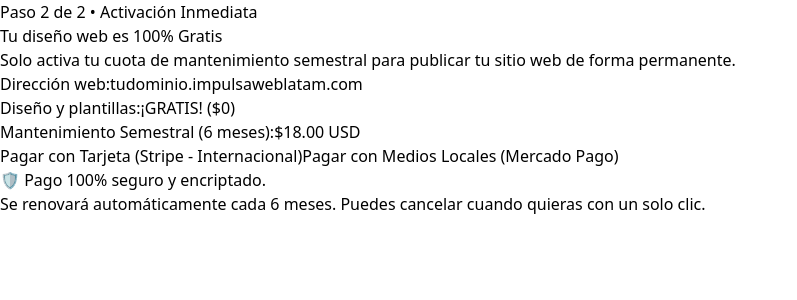
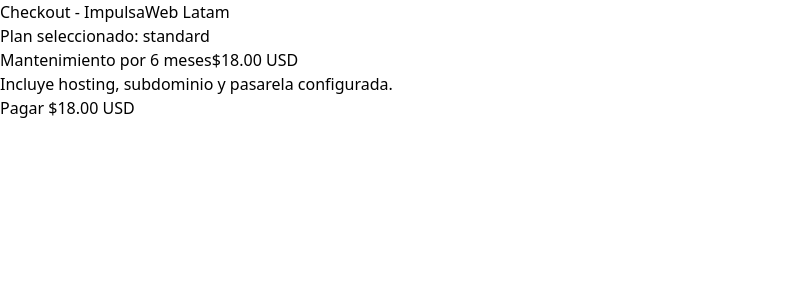
Before and after one commit to Folaxi-Global/impulsaweblatam, a Next.js app: page /checkout in a window 1280 px wide. Shown: the top 300 px of the page, without its empty margins (0-797 px from the left). Built offline with nearby package versions, Linux system fonts and the light colour scheme.

Commit message:
Update page.tsx

```diff
--- a/app/checkout/page.tsx
+++ b/app/checkout/page.tsx
@@ -1,83 +1,40 @@
 'use client'
 
 import { useSearchParams } from 'next/navigation'
-import { useState } from 'react'
+import { Suspense } from 'react'
 
-export default function CheckoutPage() {
+function CheckoutContent() {
   const searchParams = useSearchParams()
-  const subdomain = searchParams.get('subdomain') || 'tudominio'
-  const country = searchParams.get('country') || 'CL'
-
-  const [loading, setLoading] = useState(false)
-
-  const handleActivate = (gateway: string) => {
-    setLoading(true)
-    console.log(`Iniciando pago de $18 USD con ${gateway} para el subdominio: ${subdomain}`)
-
-    // Aquí integrarás la redirección a Stripe o Mercado Pago según corresponda
-    setTimeout(() => {
-      alert(`Conectando con la pasarela de pago (${gateway})...`)
-      setLoading(false)
-    }, 1500)
-  }
+  const plan = searchParams.get('plan') || 'standard'
 
   return (
-    <main className="min-h-screen bg-slate-950 text-white p-6 md:p-12 flex items-center justify-center">
-      <div className="max-w-xl w-full bg-slate-900 border border-slate-800 p-8 rounded-2xl shadow-2xl">
+    <main className="min-h-screen bg-slate-950 text-white p-8 max-w-xl mx-auto">
+      <h1 className="text-3xl font-bold mb-4">Checkout - ImpulsaWeb Latam</h1>
+      <p className="text-slate-400 mb-6">Plan seleccionado: <span className="text-emerald-400 font-semibold">{plan}</span></p>
 
-        {/* Cabecera del Resumen */}
-        <div className="text-center pb-6 border-b border-slate-800">
-          <span className="text-cyan-400 text-xs font-semibold tracking-wider uppercase bg-cyan-500/10 px-3 py-1 rounded-full border border-cyan-500/20">
-            Paso 2 de 2 • Activación Inmediata
-          </span>
-          <h1 className="text-2xl md:text-3xl font-extrabold mt-4">Tu diseño web es 100% Gratis</h1>
-          <p className="text-slate-400 text-sm mt-2">
-            Solo activa tu cuota de mantenimiento semestral para publicar tu sitio web de forma permanente.
-          </p>
+      <div className="bg-slate-900 border border-slate-800 p-6 rounded-xl space-y-4">
+        <div className="flex justify-between items-center border-b border-slate-800 pb-4">
+          <span>Mantenimiento por 6 meses</span>
+          <span className="font-bold text-lg">$18.00 USD</span>
         </div>
+        <p className="text-sm text-slate-400">Incluye hosting, subdominio y pasarela configurada.</p>
 
-        {/* Resumen del Pedido */}
-        <div className="my-6 bg-slate-950 border border-slate-800 p-5 rounded-xl space-y-3">
-          <div className="flex justify-between text-sm">
-            <span className="text-slate-400">Dirección web:</span>
-            <span className="text-cyan-400 font-mono font-semibold">{subdomain}.impulsaweblatam.com</span>
-          </div>
-          <div className="flex justify-between text-sm">
-            <span className="text-slate-400">Diseño y plantillas:</span>
-            <span className="text-emerald-400 font-semibold">¡GRATIS! ($0)</span>
-          </div>
-          <div className="flex justify-between text-sm border-t border-slate-800/80 pt-3">
-            <span className="text-slate-300 font-medium">Mantenimiento Semestral (6 meses):</span>
-            <span className="text-white font-bold">$18.00 USD</span>
-          </div>
-        </div>
-
-        {/* Botones de Pago Multi-Pasarela */}
-        <div className="space-y-4">
-          <button
-            onClick={() => handleActivate('Stripe')}
-            disabled={loading}
-            className="w-full bg-cyan-500 hover:bg-cyan-400 text-slate-950 font-bold py-4 rounded-xl transition shadow-lg shadow-cyan-500/20 disabled:opacity-50 flex items-center justify-center gap-2 cursor-pointer"
-          >
-            {loading ? 'Procesando...' : 'Pagar con Tarjeta (Stripe - Internacional)'}
-          </button>
-
-          <button
-            onClick={() => handleActivate('Mercado Pago')}
-            disabled={loading}
-            className="w-full bg-sky-600 hover:bg-sky-500 text-white font-bold py-4 rounded-xl transition shadow-lg shadow-sky-600/20 disabled:opacity-50 flex items-center justify-center gap-2 cursor-pointer"
-          >
-            {loading ? 'Procesando...' : 'Pagar con Medios Locales (Mercado Pago)'}
-          </button>
-        </div>
-
-        {/* Garantía y Seguridad */}
-        <div className="mt-6 text-center text-xs text-slate-500 space-y-1">
-          <p>🛡️ Pago 100% seguro y encriptado.</p>
-          <p>Se renovará automáticamente cada 6 meses. Puedes cancelar cuando quieras con un solo clic.</p>
-        </div>
-
+        {/* Botón de pago */}
+        <button
+          onClick={() => alert('Redirigiendo a pasarela de pago...')}
+          className="w-full bg-emerald-600 hover:bg-emerald-500 text-white font-bold py-3 rounded-lg transition"
+        >
+          Pagar $18.00 USD
+        </button>
       </div>
     </main>
   )
 }
+
+export default function CheckoutPage() {
+  return (
+    <Suspense fallback={<div className="min-h-screen bg-slate-950 text-white p-8">Cargando pasarela...</div>}>
+      <CheckoutContent />
+    </Suspense>
+  )
+}
```
